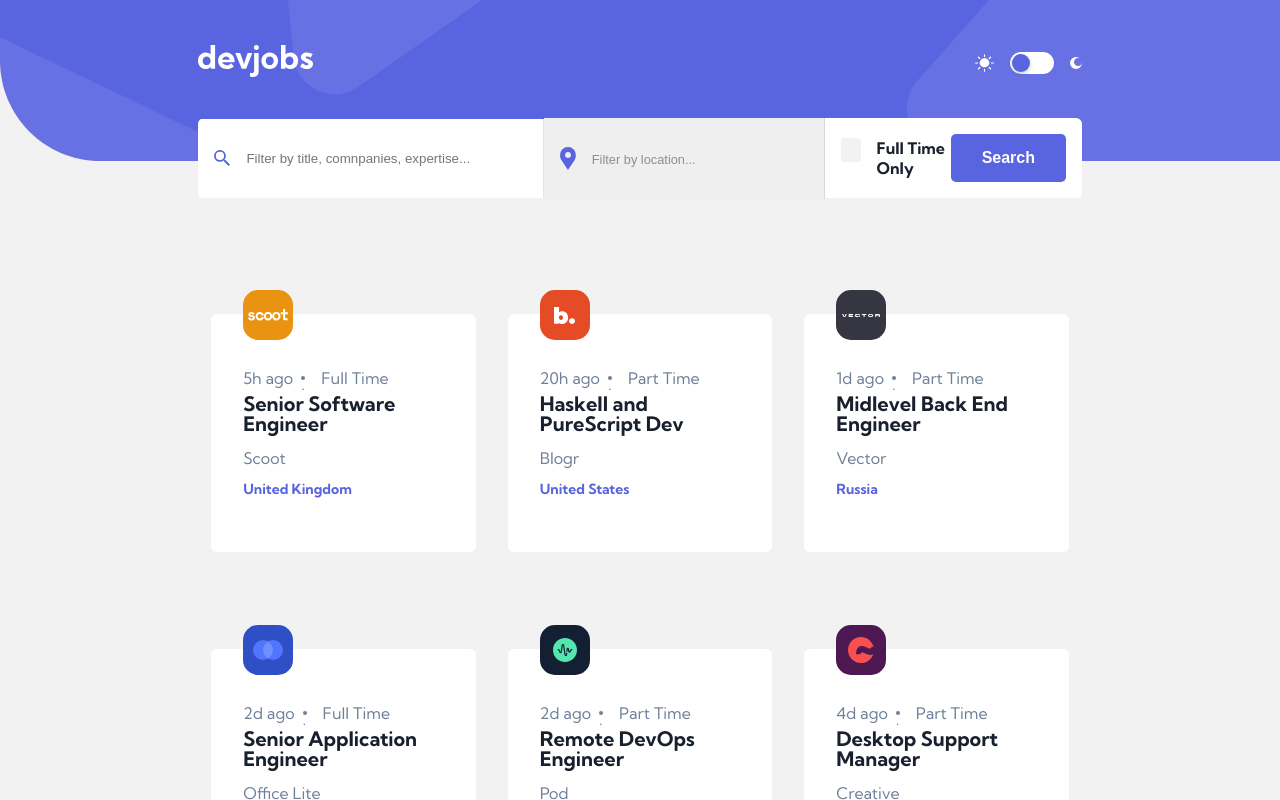
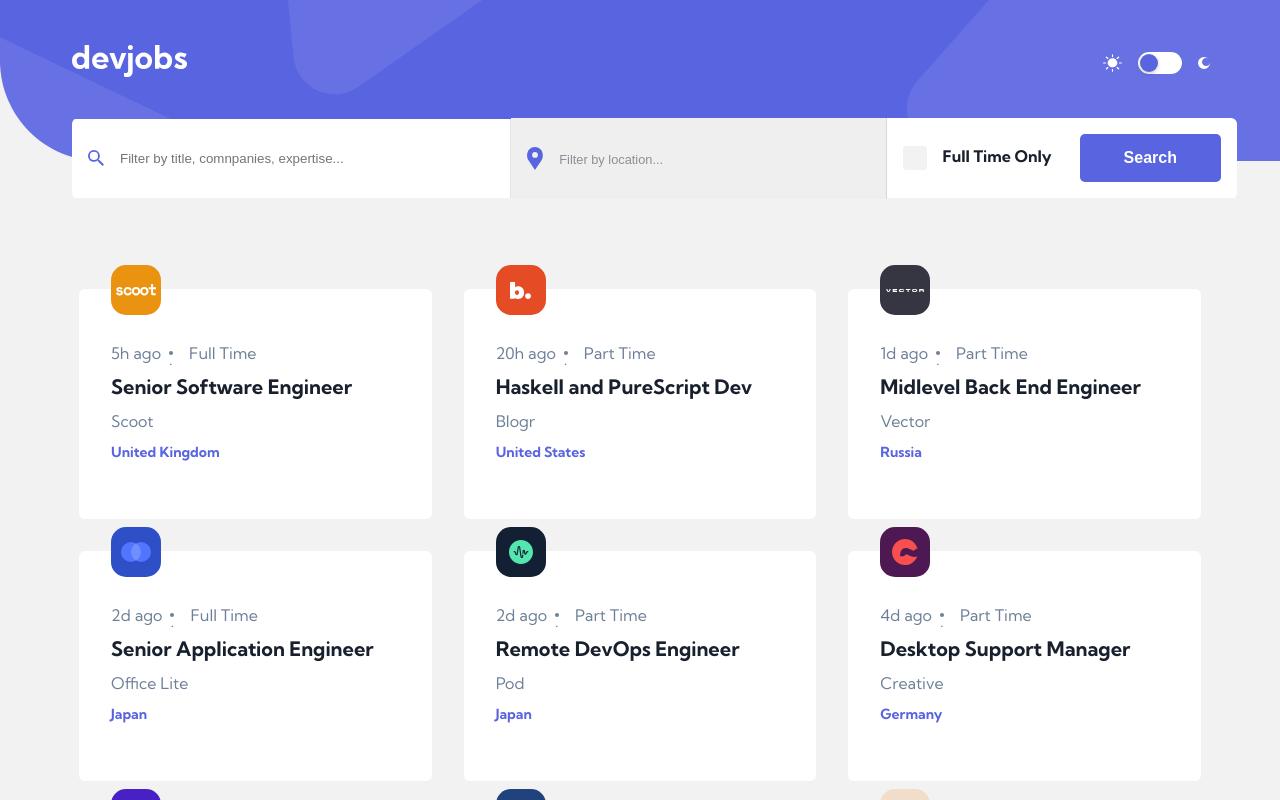
Before and after one commit to chiomaubaezuonu/devjobs, a React (Vite) app: page / in a window 1280 px wide. Shown: the top 800 px of the page. Built offline with nearby package versions, Linux system fonts and the light colour scheme.

Commit message:
Styled for desktop

```diff
--- a/src/App.css
+++ b/src/App.css
@@ -20,11 +20,10 @@
 body {
   background-color: var(--app-bg-color);
   font-family: "Kumbh Sans", serif;
-  /* overflow: auto; */
   display: flex;
   flex-direction: column;
-  height: 100vh;
 }
+
 
 
 .header {
@@ -38,6 +37,7 @@ body {
   padding: 2.813rem 12.4rem 5rem 12.4rem;
   position: relative;
   border-bottom-left-radius: 5.5rem;
+
 }
 
 .inner {
@@ -70,7 +70,6 @@ body {
 .moon {
   width: 0.75rem;
 }
-
 
 .header-filters {
   width: calc(100% - 24.8rem);
@@ -212,7 +211,6 @@ body {
 
 .jobs-list-container {
   display: flex;
-  /* padding: 1.25rem 0 6.25rem 0;  why this bottom-padding is not visible*/
   justify-content: center;
   flex-wrap: wrap;
   gap: 2rem;
@@ -233,7 +231,7 @@ body {
   margin-top: 1.563rem;
   border-radius: 0.375rem;
   background-color: var(--filters-bg-color);
-  width: calc(33.33333% - 1.8rem);
+  width: calc(33.33333% - 1.6rem);
   position: relative;
   cursor: pointer;
 }
@@ -407,8 +405,10 @@ body {
   text-align: center;
   border-radius: 5px;
   padding: 1rem 1.25rem;
-  min-width: 141px;
   cursor: pointer;
+}
+.btn-dark{
+  background-color: var(--button-dark-bg);
 }
 
 .company-site:hover {
@@ -439,7 +439,7 @@ body {
 .job-post-div {
   display: flex;
   align-items: center;
-  margin: 0 0 8px;
+  margin: 0 0 1rem;
 }
 
 .title {
@@ -529,9 +529,69 @@ body {
   color: var(--filters-bg-color);
 }
 
+
 .footer-dark {
   color: var(--filters-bg-color)
 }
+
+@media (max-width: 1023px) {
+
+  .header {
+    padding: 2rem 1.25rem 5.4rem 1.25rem;
+    height: 8.5rem;
+    background-image: url("/images/bg-pattern-header.549c5470.svg");
+    border-radius: 0;
+  }
+
+  .inner {
+    width: 100%;
+  }
+
+
+  .header-filters {
+    width: calc(100% - 2rem);
+    bottom: -2.4rem;
+  }
+
+  .jobs-list-container {
+    display: flex;
+    justify-content: center;
+    flex-wrap: wrap;
+    gap: 2rem;
+    width: 100%;
+    margin: auto;
+    margin-top: 8rem;
+    margin-bottom: 6.25rem;
+  }
+
+  .job-card {
+    width: 23.883rem;
+    padding: 3.5rem 2rem 3.5rem;
+    margin-bottom: 1rem;
+    margin-top: 1.563rem;
+    border-radius: 0.375rem;
+    background-color: var(--filters-bg-color);
+    position: relative;
+
+
+  }
+  .selectedJob{
+    margin: 0 auto;
+    width: 100%;
+    position: relative;
+    padding: 0 1.25rem 1.25rem;
+    top: -2.5rem;
+    display: flex;
+    justify-content: center;
+    flex-direction: column;
+  }
+  .footer-details{
+    width: 100%;
+    padding: 0 1.25rem;
+  }
+}
+
+
 
 @media (max-width: 767px) {
   .header {
@@ -567,7 +627,6 @@ body {
     width: 100vw;
   }
 
-  .modal {}
 
   .ant-modal .ant-modal-content {
     display: block;
@@ -592,10 +651,7 @@ body {
     background-color: rgba(0, 0, 0, 0.5);
   }
 
-  .jobs-list-container {
-    /* overflow: hidden;
-    height: 100vh; */
-  }
+
 
   select {
     -webkit-appearance: none;
@@ -705,6 +761,7 @@ body {
     margin-top: 1.5rem;
     width: 100%;
     background-color: #f2f2f2;
+    padding: 0 1rem;
   }
 
   .company-name-wrapper {
@@ -730,6 +787,9 @@ body {
     background-color: var(--button-light-bg-color);
     cursor: pointer;
   }
+   .btn-dark{
+    background-color: var(--button-dark-bg);
+  }
 
   .logo-bg {
     width: 3.125rem;
@@ -751,6 +811,7 @@ body {
     flex-direction: column;
     align-items: center;
     margin-top: 1.4rem;
+    width: 100%;
   }
 
   .company-link {
@@ -761,7 +822,7 @@ body {
 
   .job-info-container {
     padding: 0;
-    margin: 0 1.25rem;
+    margin: 0;
     border-radius: 0.375rem;
     margin-bottom: 3.5rem;
   }
@@ -836,10 +897,185 @@ body {
 
   .dark {
     background-color: var(--text-color);
-    /*why are cards  given background-color when I add this style in media query */
   }
 
   .selected-dark {
     background-color: #121721;
   }
+
+
 }
+
+
+@media(min-width: 1024px) {
+
+  .jobs-list-container {
+    display: flex;
+    justify-content: center;
+    flex-wrap: wrap;
+    gap: 2rem;
+    padding: 0;
+    width: 100%;
+    margin: auto;
+    margin-top: 8rem;
+    margin-bottom: 6.25rem;
+  }
+
+  .job-card {
+    width: 19.041rem;
+    height: 14.375rem;
+    margin: 0;
+  }
+
+  .header {
+    display: flex;
+    justify-content: space-between;
+    align-items: center;
+    background-image: url(/images/bg-pattern-header.549c5470.svg);
+    background-repeat: no-repeat;
+    background-size: cover;
+    width: 100%;
+    padding: 2.813rem 1rem 5rem 1rem;
+    position: relative;
+    border-bottom-left-radius: 5.5rem;
+  }
+
+  .header-filters {
+    width: 95%;
+    position: absolute;
+    bottom: -2.4rem;
+    display: flex;
+    align-items: center;
+    border-radius: 0.375rem;
+    overflow: hidden;
+    justify-content: flex-start;
+    align-items:stretch;
+
+  }
+  .selectedJob {
+    margin: 0 auto;
+    width: 48.625rem;
+    position: relative;
+    top: -2.5rem;
+    display: flex;
+    justify-content: center;
+    flex-direction: column;
+
+  }
+ .title{
+  font-size: 1.25rem;
+ }
+
+  .footer-details{
+    width: 48.625rem;
+    padding: 0 1.25rem;
+
+  }
+}
+
+
+
+@media(min-width: 1240px) {
+
+  .jobs-list-container {
+    display: flex;
+    justify-content: center;
+    flex-wrap: wrap;
+    gap: 2rem;
+    padding: 0;
+    width: 100%;
+    margin: auto;
+    margin-top: 8rem;
+    margin-bottom: 6.25rem;
+  }
+
+  .job-card {
+    width: 22.041rem;
+    height: 14.375rem;
+    margin: 0;
+  }
+
+  .header {
+    display: flex;
+    justify-content: space-between;
+    align-items: center;
+    background-image: url(/images/bg-pattern-header.549c5470.svg);
+    background-repeat: no-repeat;
+    background-size: cover;
+    width: 100%;
+    padding: 2.813rem 4.4rem 5rem 4.5rem;
+    position: relative;
+    border-bottom-left-radius: 5.5rem;
+  }
+
+  .header-filters {
+    width: 91%;
+    position: absolute;
+    bottom: -2.4rem;
+    display: flex;
+    align-items: center;
+    border-radius: 0.375rem;
+    overflow: hidden;
+    /* left: 2.3rem; */
+  }
+}
+
+@media(min-width: 1356px) {
+  .jobs-list-container {
+    display: flex;
+    justify-content: center;
+    flex-wrap: wrap;
+    gap: 2rem;
+    padding: 0;
+    width: calc(100% - 25rem);
+    margin: auto;
+    margin-top: 8rem;
+    margin-bottom: 6.25rem;
+
+  }
+
+  .job-card {
+    padding: 3.5rem 2rem 3.5rem;
+    margin-bottom: 2.5rem;
+    margin-top: 1.563rem;
+    border-radius: 0.375rem;
+    background-color: var(--filters-bg-color);
+    width: calc(33.33333% - 1.6rem);
+    position: relative;
+    cursor: pointer;
+  }
+
+  .header {
+    display: flex;
+    justify-content: space-between;
+    align-items: center;
+    background-image: url("/images/bg-pattern-header.549c5470.svg");
+    background-repeat: no-repeat;
+    background-size: cover;
+    width: 100%;
+    padding: 2.813rem 12.4rem 5rem 12.4rem;
+    position: relative;
+    border-bottom-left-radius: 5.5rem;
+
+  }
+
+  .header-filters {
+    width: calc(100% - 24.8rem);
+    position: absolute;
+    bottom: -2.4rem;
+    display: flex;
+    align-items: center;
+    border-radius: 0.375rem;
+    overflow: hidden;
+
+  }
+
+
+    .company-link {
+      padding-right: 0;
+      margin-bottom: 1.4rem;
+
+    }
+
+
+}
--- a/src/Home.tsx
+++ b/src/Home.tsx
@@ -2,7 +2,7 @@ import { useEffect, useState } from 'react'
 import jobData from './data';
 import { Divider, Modal, Switch } from 'antd';
 import './App.css'
-import Header from './Header';
+import './global.css'
 
 interface Job {
     id: number,
@@ -103,7 +103,6 @@ function Home() {
 
     return (
         <>
-
                 <header className='header'>
                     <div className="inner">
                         <a href="/">
@@ -215,7 +214,7 @@ function Home() {
                                         <h3 className='example'>{selectedJob.website.replace("https://", "")}</h3>
                                     </div>
                                     <div className="company-link">
-                                    <a href={selectedJob.website} className={`company-site ${darkTheme ? "btn-dark" : ""}`} target='_blank'>
+                                        <a href={selectedJob.website} className={`company-site ${darkTheme ? "btn-dark" : ""}`}  target='_blank'>
                                             Company Site
                                         </a>
                                     </div>
@@ -271,6 +270,7 @@ function Home() {
                         </div>
                     </div>
                 }
+
         </>
     )
 }
--- a/src/global.css
+++ b/src/global.css
@@ -1,4 +1,4 @@
-
+/*
 html {
     scroll-behavior: smooth;
     font-size: 100%;
@@ -18,34 +18,33 @@ html {
 
 @media (max-width: 980px) {
     html {
-        font-size: 106%;
+        font-size: 76%;
     }
 }
 
 @media (max-width: 850px) {
     html {
-        /* font-size: 53%; */
+
         font-size: 68%;
     }
 }
 
 @media (max-width: 768px) {
     html {
-        /* font-size: 85%; */
+
         font-size: 60%;
     }
 }
 
 @media (max-width: 600px) {
     html {
-        /* font-size: 85%; */
+
         font-size: 85%;
     }
 }
 
 @media (min-width: 1500px) {
     html {
-        /* font-size: 80%; */
         font-size: 150%;
     }
 }
@@ -67,7 +66,7 @@ html {
     html {
         font-size: 140%;
     }
-}
+} */
 
 
 /* * {
```
Lines whose indentation alone changed are shown as unchanged.
